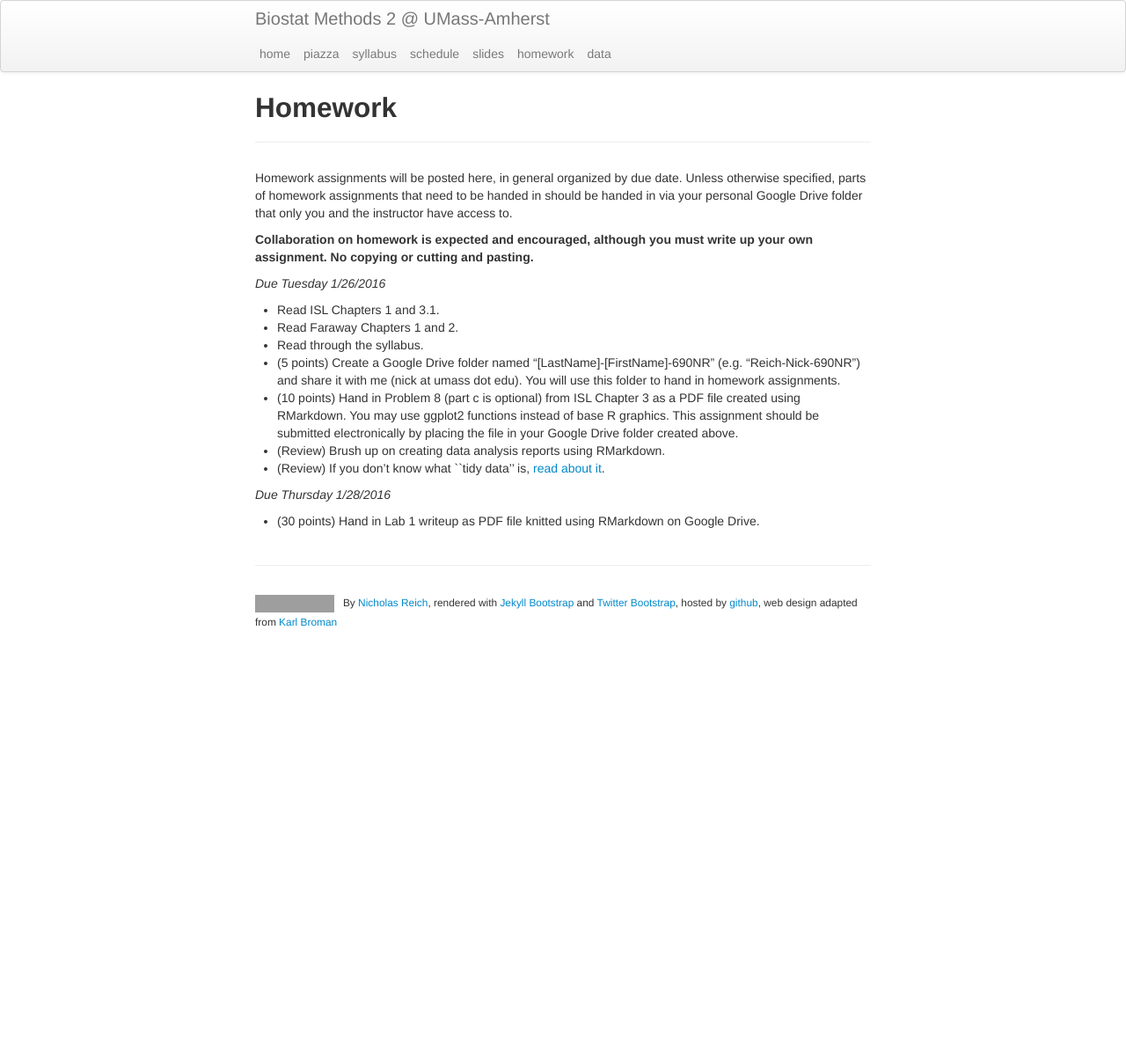
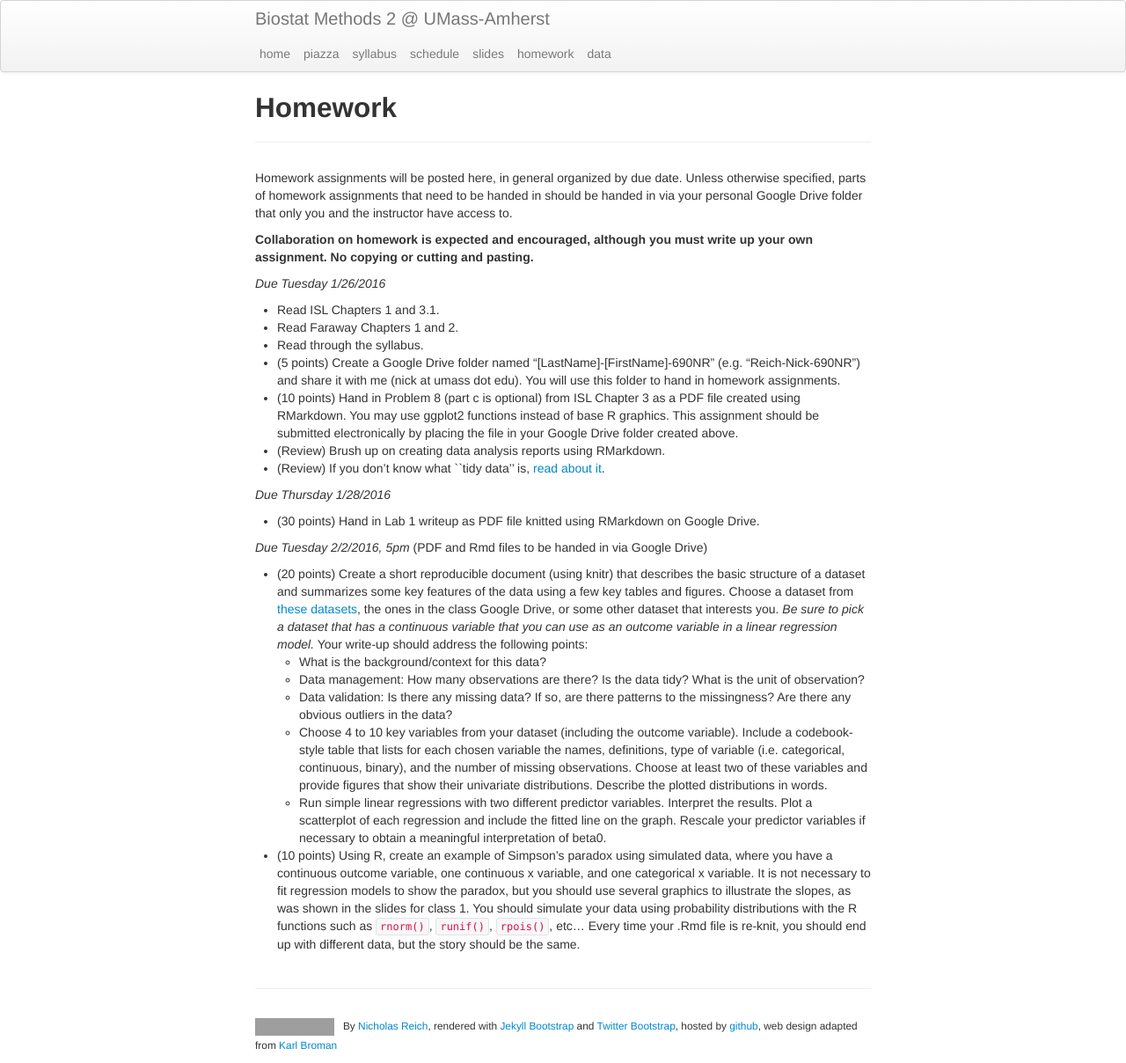
Before and after one commit to sandra8282/applied-regression-2016, a Jekyll site: the page built from pages/homework.md, in a window 1280 px wide. Shown: the whole page at 88% size. Built offline with Jekyll 4.4.1, drawn with Linux system fonts in a browser that asks for light colours; before the commit the page ends 900 px from its top, so only the background shows below that; grey boxes are pictures that could not be loaded.

Commit message:
updated homework for 2/2.

```diff
--- a/pages/homework.md
+++ b/pages/homework.md
@@ -21,6 +21,20 @@ _Due Tuesday 1/26/2016_
 _Due Thursday 1/28/2016_
 
 * (30 points) Hand in Lab 1 writeup as PDF file knitted using RMarkdown on Google Drive.
+
+_Due Tuesday 2/2/2016, 5pm_
+(PDF and Rmd files to be handed in via Google Drive)
+
+* (20 points) Create a short reproducible document (using knitr) that describes the basic structure of a dataset and summarizes some key features of the data using a few key tables and figures. Choose a dataset from [these datasets](datasets.html),  the ones in the class Google Drive, or some other dataset that interests you. _Be sure to pick a dataset that has a continuous variable that you can use as an outcome variable in a linear regression model._ Your write-up should address the following points:
+  * What is the background/context for this data?
+  * Data management: How many observations are there? Is the data tidy? What is the unit of observation?
+  * Data validation: Is there any missing data? If so, are there patterns to the missingness? Are there any obvious outliers in the data?
+  * Choose 4 to 10 key variables from your dataset (including the outcome variable). Include a codebook-style table that lists for each chosen variable the names, definitions, type of variable (i.e. categorical, continuous, binary), and the number of missing observations. Choose at least two of these variables and provide figures that show their univariate distributions. Describe the plotted distributions in words.
+  * Run simple linear regressions with two different predictor variables. Interpret the results. Plot a scatterplot of each regression and include the fitted line on the graph. Rescale your predictor variables if necessary to obtain a meaningful interpretation of beta0.
+* (10 points) Using R, create an example of Simpson's paradox using simulated data, where you have a continuous outcome variable, one continuous x variable, and one categorical x variable. It is not necessary to fit regression models to show the paradox, but you should use several graphics to illustrate the slopes, as was shown in the slides for class 1. You should simulate your data using probability distributions with the R functions such as `rnorm()`, `runif()`, `rpois()`, etc... Every time your .Rmd file is re-knit, you should end up with different data, but the story should be the same.
+
+
+
 
 <!--
 * (5 points for completing the test) Take [CAOS test](https://apps3.cehd.umn.edu/artist/user/scale_select.html) (Access code provided on Piazza)
@@ -53,17 +67,6 @@ _Due Tuesday 2/17/2015, 5pm_
 _Due Tuesday 2/10/2015, 5pm_
 
 * (30 points) Complete [Lab 2](../assets/labs/lab2-intro-mlr.pdf). Hand in a PDF and Rmd file via Google Drive. The final PDF file should be no more than 6 pages, including graphs.
-
-_Due Tuesday 2/3/2015, 5pm_
-(PDF and Rmd files to be handed in via Google Drive)
-
-* (20 points) Create a short reproducible document (using knitr) that describes the basic structure of a dataset and summarizes some key features of the data using a few key tables and figures. Choose a dataset from [these datasets](datasets.html),  the ones in the class Google Drive, or some other dataset that interests you. Be sure to pick a dataset that has a continuous variable that you can use as an outcome variable in a linear regression model. Your write-up should address the following points:
-  * What is the background/context for this data?
-  * Data management: How many observations are there? Is the data tidy? What is the unit of observation?
-  * Data validation: Is there any missing data? If so, are there patterns to the missingness? Are there any obvious outliers in the data?
-  * Choose 4 to 10 key variables from your dataset (including the outcome variable). Include a codebook-style table that lists for each chosen variable the names, definitions, type of variable (i.e. categorical, continuous, binary), and the number of missing observations. Choose at least two of these variables and provide figures that show their univariate distributions. Describe the plotted distributions in words.
-  * Run simple linear regressions with two different predictor variables. Interpret the results. Plot a scatterplot of each regression and include the fitted line on the graph. Rescale your predictor variables if necessary to obtain a meaningful interpretation of beta0.
-* (10 points) Using R, create an example of Simpson's paradox using simulated data, where you have a continuous outcome variable, one continuous x variable, and one categorical x variable. It is not necessary to fit regression models to show the paradox, but you should use several graphics to illustrate the slopes, as was shown in the slides for class 1. You should simulate your data using probability distributions with the R functions such as `rnorm()`, `runif()`, `rpois()`, etc... Every time your .Rmd file is re-knit, you should end up with different data, but the story should be the same.
 
 
 
```
